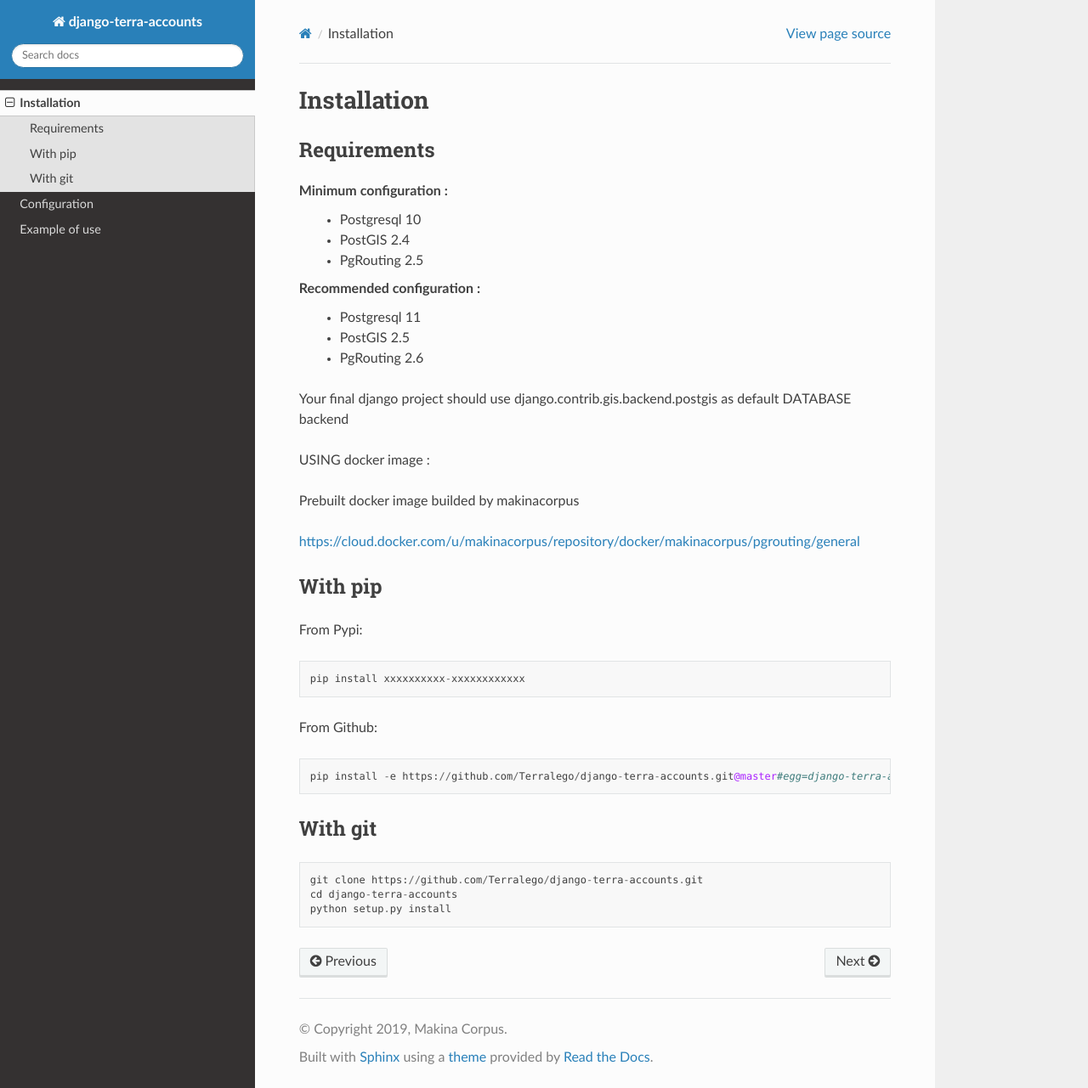
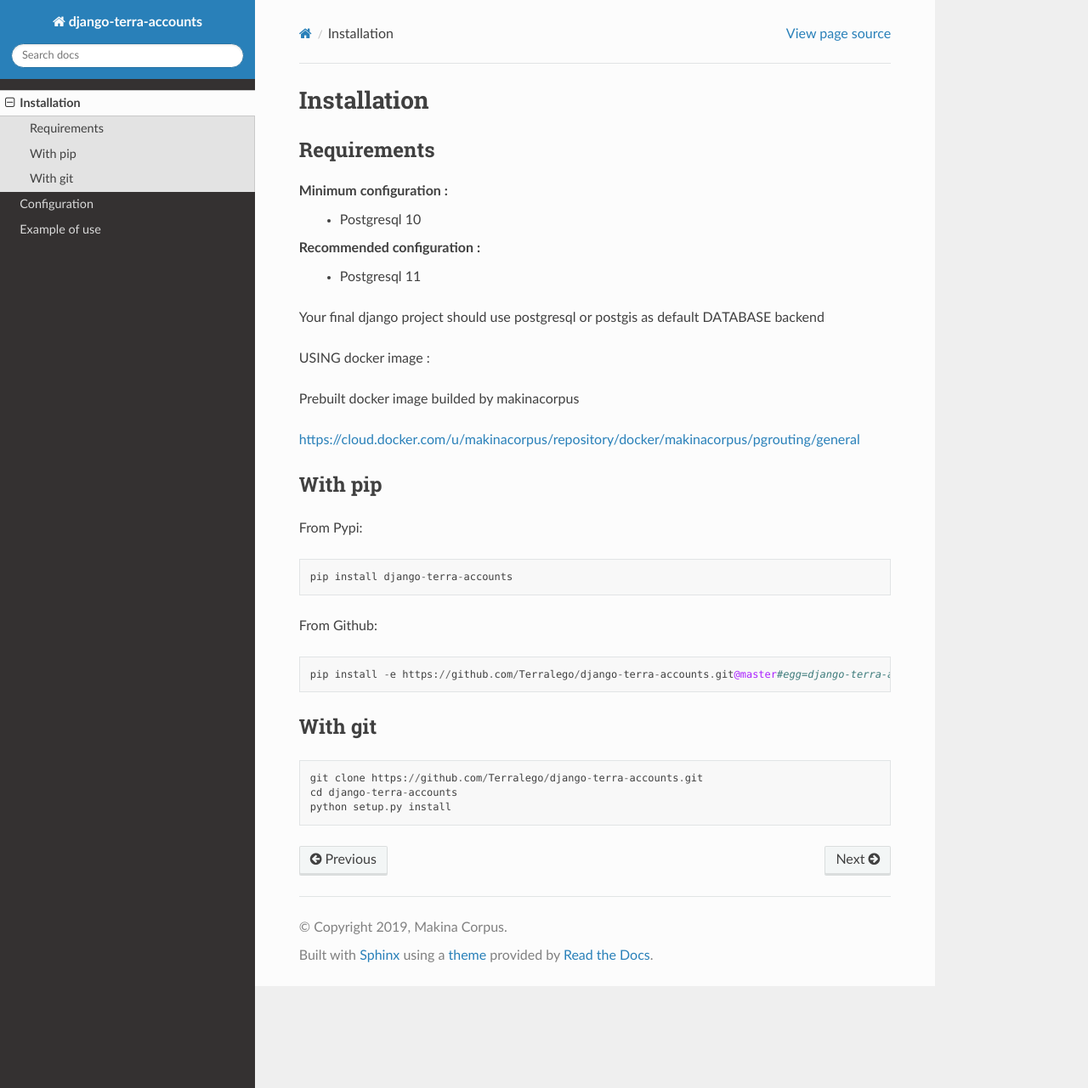
Before and after one commit to Terralego/django-terra-accounts, a Sphinx documentation site: the page built from doc/installation.rst, in a window 1280 px wide and 1281 px high. Shown: the whole window at 85% size. Built offline with Sphinx 7.4.7 and the Read the Docs theme 2.0.0, drawn with Linux system fonts in a browser that asks for light colours.

Commit message:
update documentation

```diff
--- a/doc/installation.rst
+++ b/doc/installation.rst
@@ -6,15 +6,11 @@
 
 Minimum configuration :
  * Postgresql 10
- * PostGIS 2.4
- * PgRouting 2.5
 
 Recommended configuration :
  * Postgresql 11
- * PostGIS 2.5
- * PgRouting 2.6
 
-Your final django project should use django.contrib.gis.backend.postgis as default DATABASE backend
+Your final django project should use postgresql or postgis as default DATABASE backend
 
 
 USING docker image :
@@ -31,7 +27,7 @@
 
 ::
 
-    pip install xxxxxxxxxx-xxxxxxxxxxxx
+    pip install django-terra-accounts
 
 From Github:
 
```
Also changed, not shown: doc/configuration.rst (+8 -23 lines).
